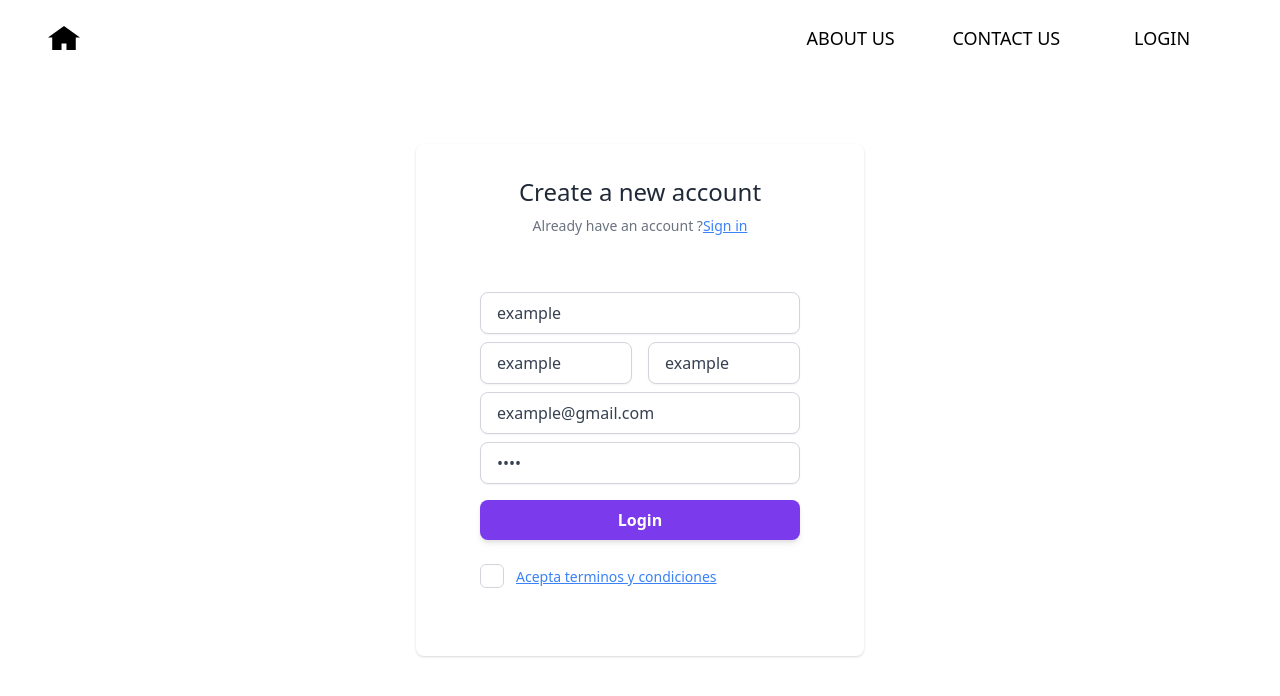
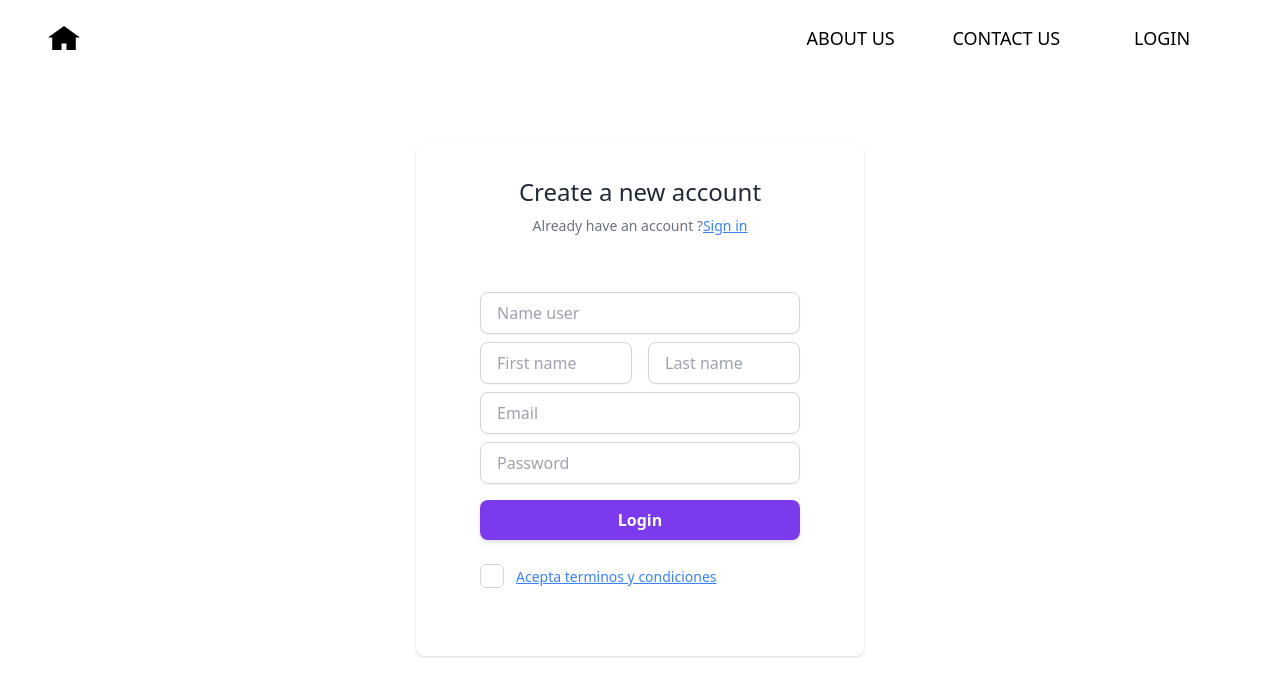
Before and after one commit to Hambre-cero/hackathon-front, a React (Create React App) app: page /register in a window 1280 px wide. Shown: the top 696 px of the page. Built offline with nearby package versions, Linux system fonts and the light colour scheme; no server answers.

Commit message:
add: avatar user on header

```diff
--- a/src/components/DashBoard/Header/Header.jsx
+++ b/src/components/DashBoard/Header/Header.jsx
@@ -1,9 +1,22 @@
-import { useState, useContext } from 'react'
+import { useState, useContext, useEffect } from 'react'
 import { AutContext } from '../../../providers/AuthProvivider'
+import fetchToken from '../../../helpers/fetchToken'
 
 const Header = () => {
   const [menu, setMenu] = useState(false)
+  const [name, setName] = useState('')
   const { logOut } = useContext(AutContext)
+
+  const fetchName = async () => {
+    const getName = await fetchToken(`api/users/me`).then(
+      (res) => res.response.name
+    )
+    setName(getName)
+  }
+
+  useEffect(() => {
+    fetchName()
+  }, [])
 
   return (
     <header className="z-40 items-center w-full h-16 bg-white shadow-lg dark:bg-gray-700 rounded-2xl">
@@ -35,7 +48,6 @@ const Header = () => {
                 type="text"
                 className="block w-full py-1.5 pl-10 pr-4 leading-normal rounded-2xl focus:border-transparent focus:outline-none focus:ring-2 focus:ring-blue-500 ring-opacity-90 bg-gray-100 dark:bg-gray-800 text-gray-400 aa-input"
                 placeholder="Search"
-                onChange={() => console.log('cambia')}
               />
               <div className="absolute right-0 hidden h-auto px-2 py-1 mr-2 text-xs text-gray-400 border border-gray-300 rounded-2xl md:block">
                 +
@@ -49,8 +61,8 @@ const Header = () => {
               className="relative block relative"
             >
               <img
-                alt="profile"
-                src="/images/person/1.jpg"
+                alt="Avatar"
+                src={`https://ui-avatars.com/api/?name=${name}&background=0D8ABC&color=fff`}
                 className="object-cover w-10 h-10 mx-auto rounded-full bg-yellow-600 overflow-hidden"
               />
               {menu ? (
--- a/src/pages/Register/Register.jsx
+++ b/src/pages/Register/Register.jsx
@@ -9,11 +9,11 @@ const Register = () => {
   const { register } = useContext(AutContext)
 
   const initialState = {
-    userName: 'example',
-    firstName: 'example',
-    lastName: 'example',
-    email: 'example@gmail.com',
-    password: '1234'
+    userName: '',
+    firstName: '',
+    lastName: '',
+    email: '',
+    password: ''
   }
 
   const { handleInputChange, values } = useForm(initialState)
```
Also changed, not shown: src/helpers/fetchToken.js (line endings or trailing spaces).
